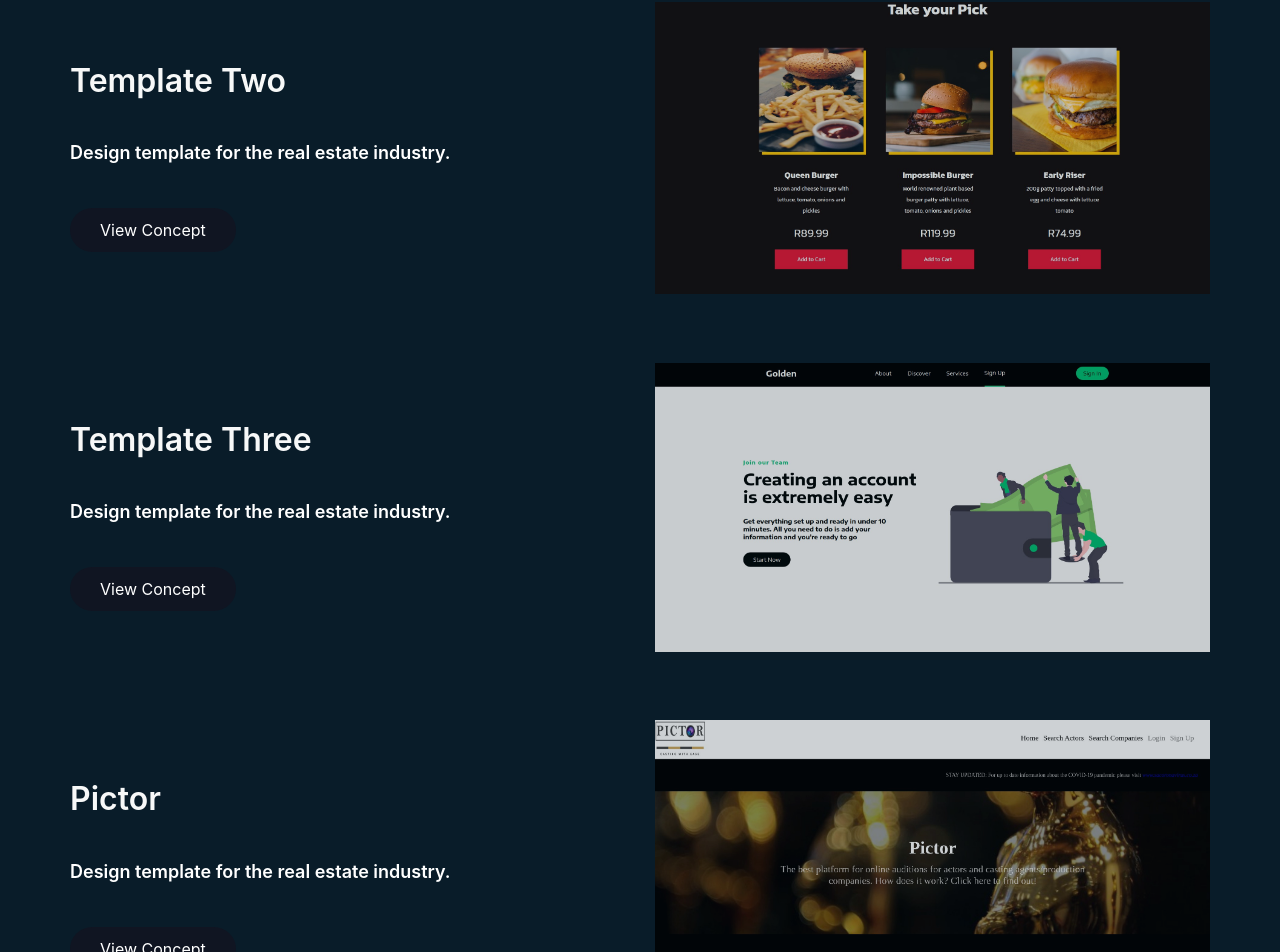
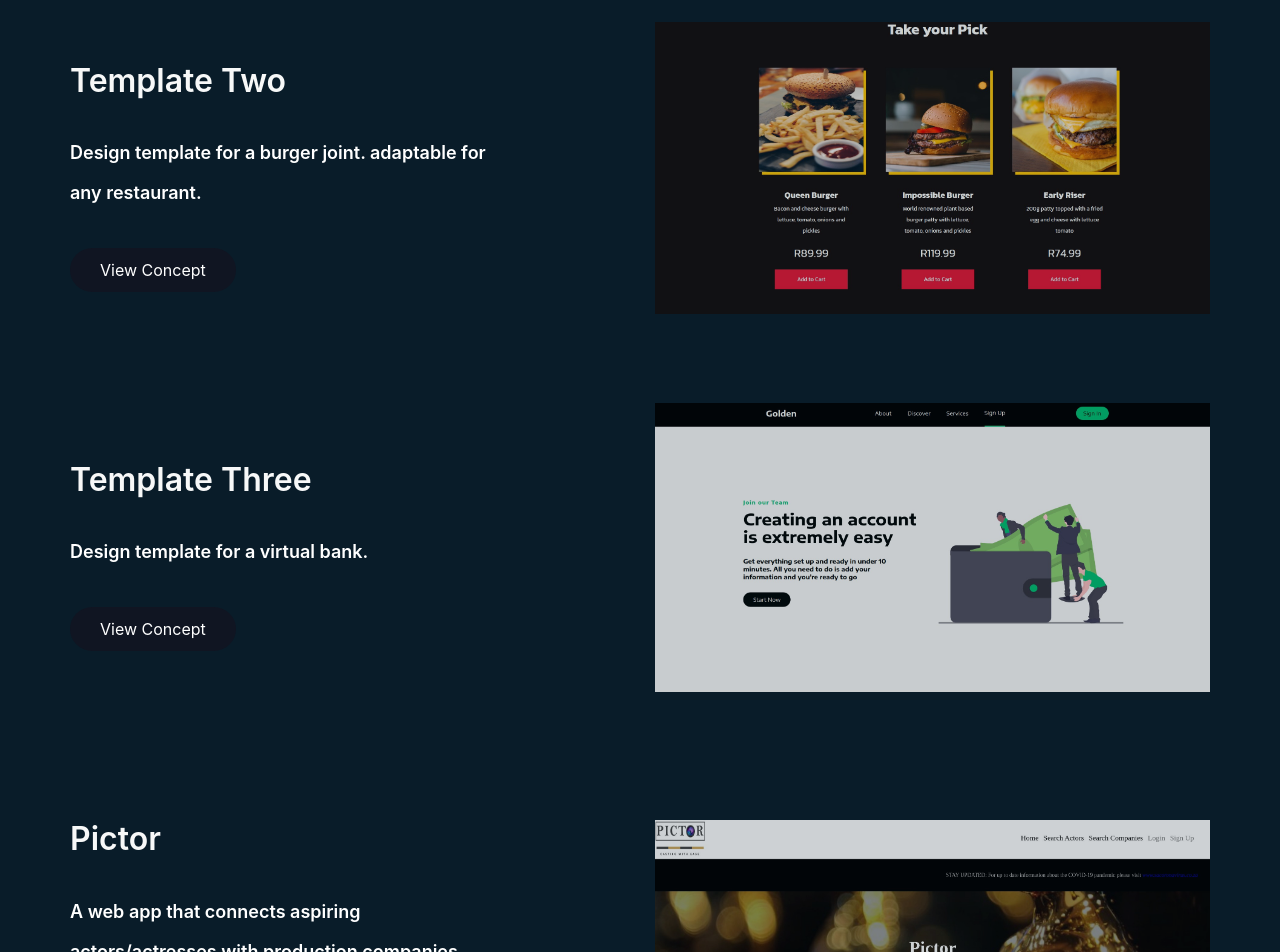
Before and after one commit to NicholasJardine/portfolio-2021, a React (Create React App) app: page / in a window 1280 px wide. Shown: the part 1389-2341 px from the top of the page. Built offline with nearby package versions, Linux system fonts and the light colour scheme.

Commit message:
more in project description

```diff
--- a/src/components/HeroSection/index.js
+++ b/src/components/HeroSection/index.js
@@ -27,7 +27,7 @@ const FirstButton = styled(Link)`
     border-color: '#101522';
     border:solid 2px;
     margin-top:56px;
-
+    font-weight:bold;
     &:hover{
         transition: all 0.2s ease-in-out;
         background: ${({primary}) => (primary ? '#fff' : '#01BF71')};
--- a/src/components/InfoSection/data.js
+++ b/src/components/InfoSection/data.js
@@ -6,7 +6,12 @@ export const homeObjOne = {
     lightTextDesc: true,
     topLine: 'Premium Bank',
     headline: 'Projects',
-    description: 'Design template for the real estate industry.',
+    description0: 'Design template for the real estate industry.',
+    description: 'A web app that connects aspiring actors/actresses with production companies. Special features include online audition processes, interactive dashboard and more. ',
+    description1: 'A webapp that allows the club to store and manage information regarding players presenting Covid-19 symptoms.',
+    description2: 'Design template for the real estate industry.',
+    description3: 'Design template for a burger joint. adaptable for any restaurant.',
+    description4: 'Design template for a virtual bank.',
     buttonLabel: 'View Concept',
     imgStart: false,
     img: require ('../../images/bowr.jpg'),
--- a/src/components/InfoSection/index.js
+++ b/src/components/InfoSection/index.js
@@ -13,7 +13,7 @@ flex-shrink: 0;
 min-width: 100%;
 min-height: 100%;
 `
-const InfoSection = ({lightBg, img, img2, id, imgStart, description, topLine, lightText, darkText, headline, buttonLabel, alt, primary, dark, dark2, projectTitle,projectTitle2,projectTitle3,projectTitle4,projectTitle5,projectTitle6, image }) => {
+const InfoSection = ({lightBg, img, img2, id, imgStart, description,description0, description1, description2, description3, description4, topLine, lightText, darkText, headline, buttonLabel, alt, primary, dark, dark2, projectTitle,projectTitle2,projectTitle3,projectTitle4,projectTitle5,projectTitle6, image }) => {
 
     console.log(img);
 
@@ -34,7 +34,7 @@ const InfoSection = ({lightBg, img, img2, id, imgStart, description, topLine, li
                         <TextWrapper>
                             {/* <TopLine lightText={lightText}>{topLine}</TopLine> */}
                             <Heading2 lightText={lightText}>{projectTitle}</Heading2>
-                            <Subtitle darkText={darkText}>{description}</Subtitle>
+                            <Subtitle darkText={darkText}>{description0}</Subtitle>
                                         <BtnWrap>
                                             <Button to="home"                                                          smooth={true}
                                                 duration={500}
@@ -66,7 +66,7 @@ const InfoSection = ({lightBg, img, img2, id, imgStart, description, topLine, li
                     <TextWrapper>
                         {/* <TopLine lightText={lightText}>{topLine}</TopLine> */}
                         <Heading2 lightText={lightText}>{projectTitle2}</Heading2>
-                        <Subtitle darkText={darkText}>{description}</Subtitle>
+                        <Subtitle darkText={darkText}>{description3}</Subtitle>
                                     <BtnWrap>
                                         <Button to="home"                                                          smooth={true}
                                             duration={500}
@@ -98,7 +98,7 @@ const InfoSection = ({lightBg, img, img2, id, imgStart, description, topLine, li
 <TextWrapper>
     {/* <TopLine lightText={lightText}>{topLine}</TopLine> */}
     <Heading2 lightText={lightText}>{projectTitle3}</Heading2>
-    <Subtitle darkText={darkText}>{description}</Subtitle>
+    <Subtitle darkText={darkText}>{description4}</Subtitle>
                 <BtnWrap>
                     <Button to="home"                                                          smooth={true}
                         duration={500}
--- a/src/components/Stack.js
+++ b/src/components/Stack.js
@@ -19,13 +19,12 @@ export const ServicesContainer = styled.div`
    justify-content:center;
    align-items: center;
    background: #fff;
-
     @media screen and (max-width: 768px){
-        height: 1100px;
+        height: auto;
     }
 
     @media screen and (max-width: 400px){
-        height: 1300px;
+        height: auto;
     }
 `
 
@@ -78,7 +77,6 @@ export const ServicesH1 = styled.h1`
     color: #091C29;
     margin-bottom: 64px;
     margin-top: 64px;
-
     @media screen and (max-width: 480px){
         font-size: 2rem;
     }
```
